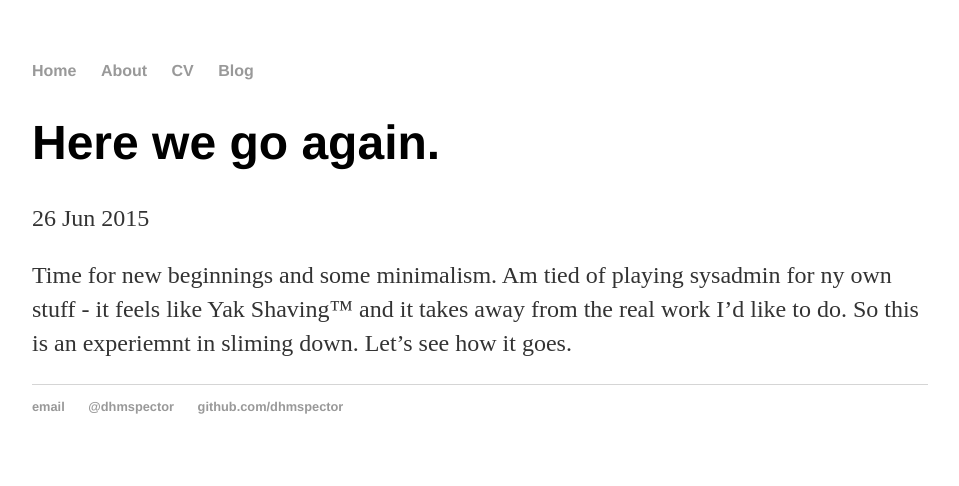
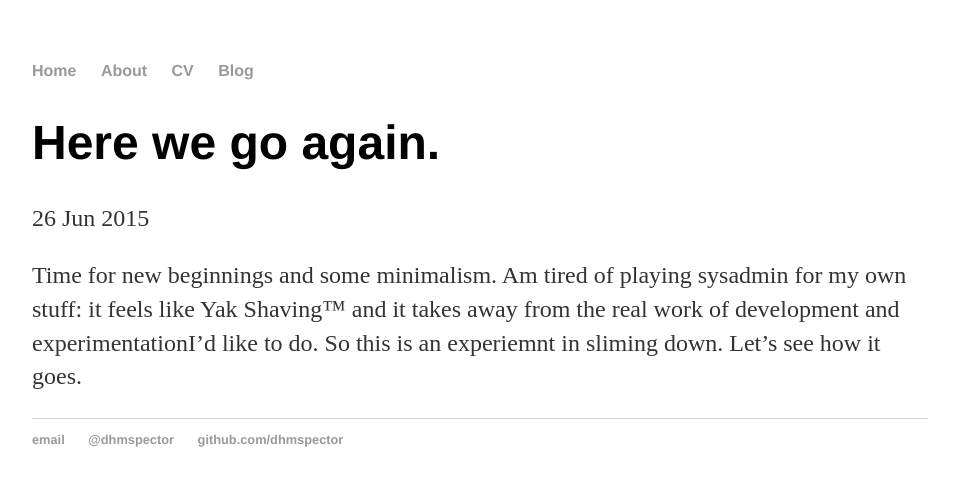
Before and after one commit to dhmspector/dhmspector.github.io, a Jekyll site: the page built from _posts/2014-04-30-hank-quinlan-site-launched.md, in a window 1280 px wide. Shown: the top 486 px of the page, without its empty margins (160-1119 px from the left). Built offline with Jekyll 4.4.1, drawn with Linux system fonts in a browser that asks for light colours.

Commit message:
more about stuff

```diff
--- a/_posts/2014-04-30-hank-quinlan-site-launched.md
+++ b/_posts/2014-04-30-hank-quinlan-site-launched.md
@@ -4,7 +4,7 @@
 date: 2015-06-26
 ---
 
-Time for new beginnings and some minimalism.  Am tied of playing
-sysadmin for ny own stuff - it feels like Yak Shaving™ and it takes
-away from the real work I'd like to do.  So this is an experiemnt in
-sliming down.  Let's see how it goes.
+Time for new beginnings and some minimalism.  Am tired of playing
+sysadmin for my own stuff: it feels like Yak Shaving™ and it takes
+away from the real work of development and experimentationI'd like to
+do.  So this is an experiemnt in sliming down.  Let's see how it goes.
```
